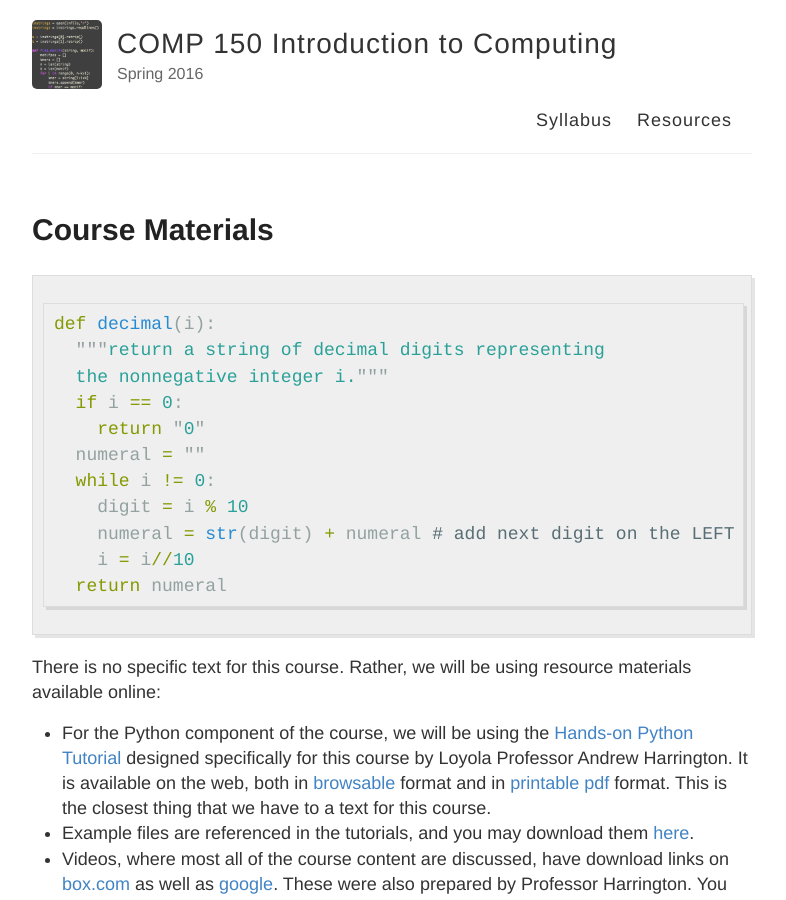
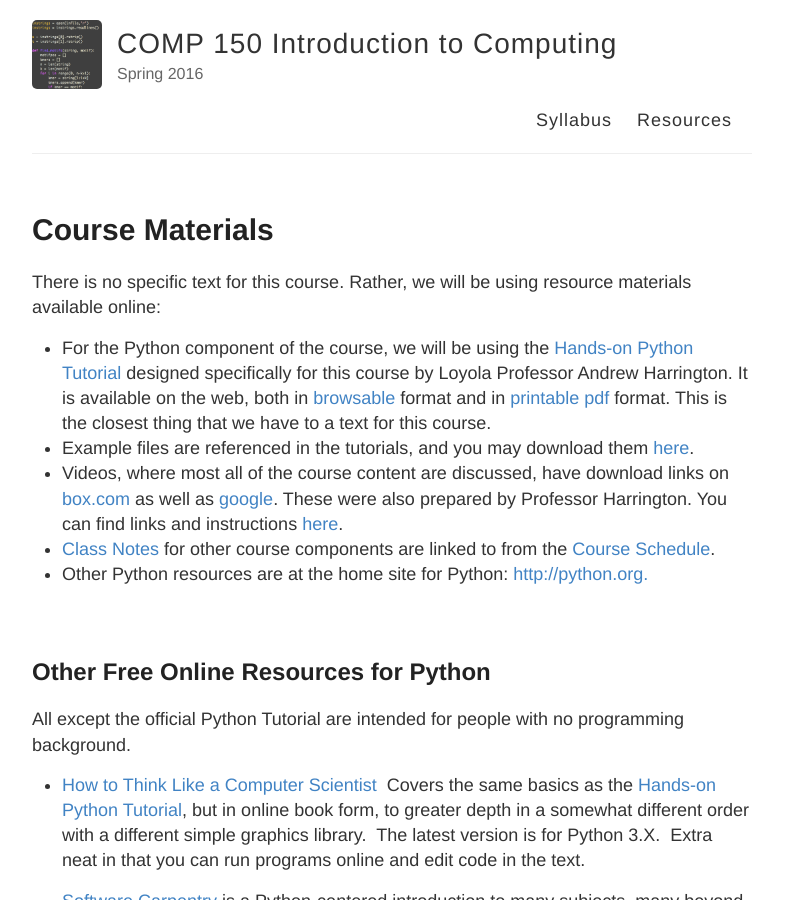
Before and after one commit to hwheeler01/comp150, a Jekyll site: the page built from resources.md, in a window 1280 px wide and 900 px high. Shown: the whole window, without its empty margins (248-1034 px from the left). Built offline with Jekyll 4.4.1, drawn with Linux system fonts in a browser that asks for light colours; Markdown is read by kramdown in place of the engine named in the settings.

Commit message:
rm code & .html from link

````diff
--- a/resources.md
+++ b/resources.md
@@ -3,21 +3,6 @@ layout: page
 title: Course Materials
 permalink: /resources/
 ---
-
-```python
-def decimal(i):
-  """return a string of decimal digits representing
-  the nonnegative integer i."""
-  if i == 0:
-    return "0"
-  numeral = ""
-  while i != 0:
-    digit = i % 10
-    numeral = str(digit) + numeral # add next digit on the LEFT
-    i = i//10
-  return numeral
-```
-
 
 There is no specific text for this course. Rather, we will be using
 resource materials available online:
@@ -30,7 +15,7 @@ format and in <a href="http://anh.cs.luc.edu/python/hands-on/3.1/Hands-onPythonT
 download links on <a href="https://luc.box.com/comp150video">box.com</a>
 as well as <a href="https://drive.google.com/a/cs.luc.edu/#folders/0B5WvvnDHeaIYMGE2MzU4OWEtYzQ4Zi00YzhiLTliMTItNjRjYzMyYzgyMTk2" target="_blank">google</a>. These were also prepared by
 Professor Harrington. You can find links and instructions <a href="http://anh.cs.luc.edu/python/hands-on/3.1/handsonHtml/context.html#using-the-tutorial-text-and-video" target="_blank">here</a>.
-- <a href="http://hwheeler01.github.io/comp150/ClassNotes.html">Class Notes</a> for
+- <a href="http://hwheeler01.github.io/comp150/ClassNotes">Class Notes</a> for
 other course components are linked to from the <a href="http://hwheeler01.github.io/comp150/syllabus/#schedule">Course Schedule</a>.
 - Other Python resources are at the home site for Python: <a href="http://python.org">http://python.org.</a>
 
````
